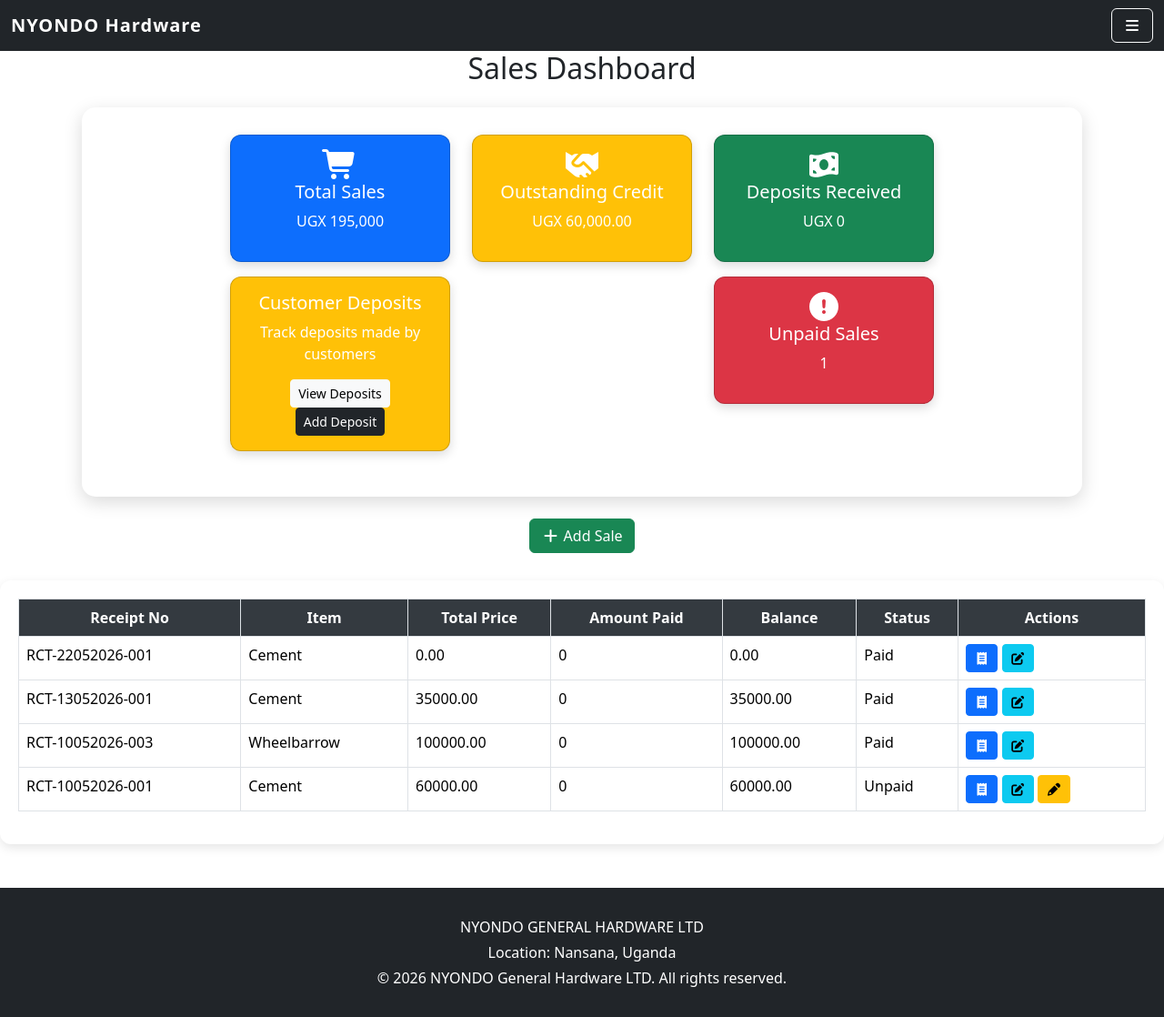
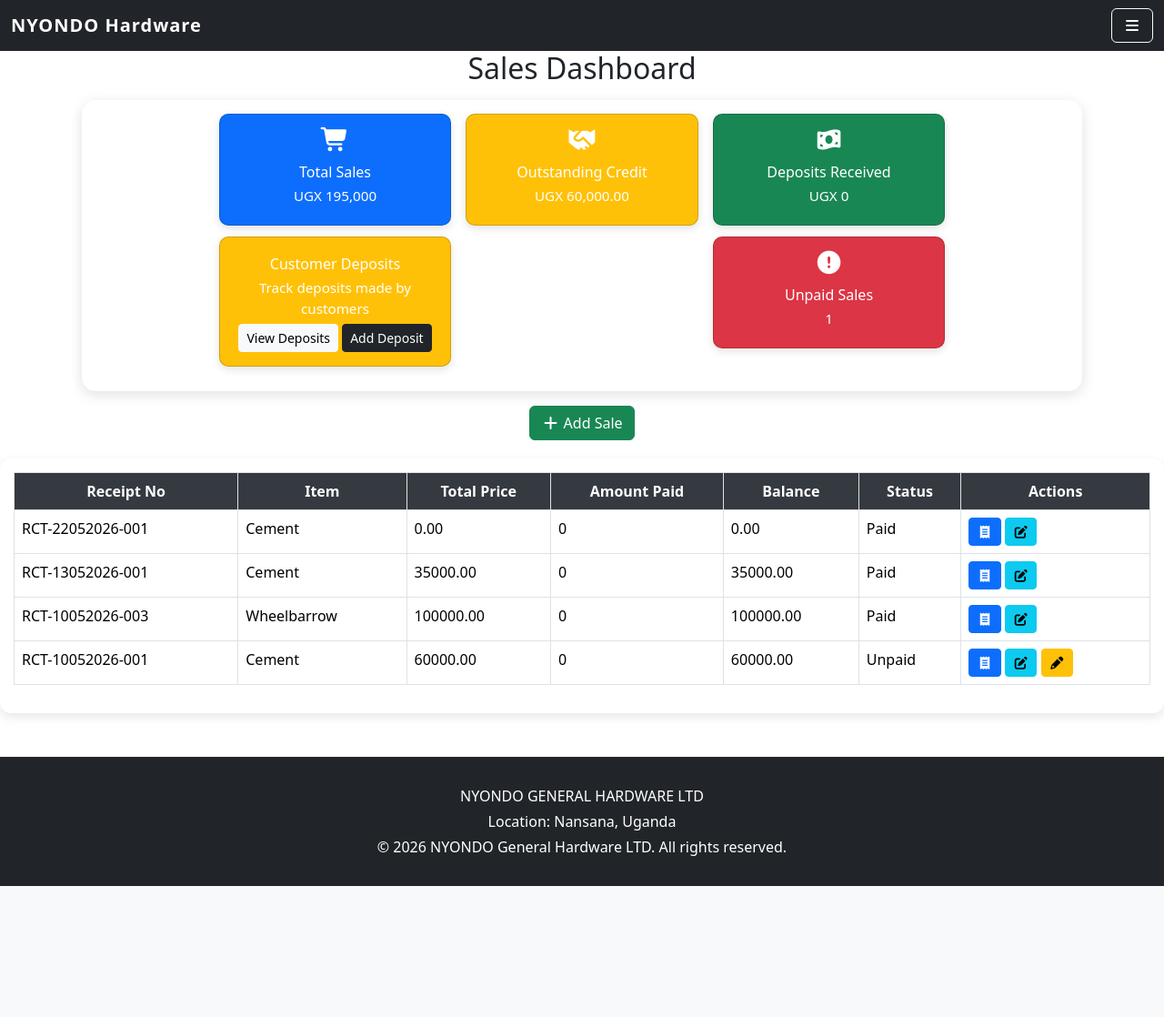
Before and after one commit to gracyb2025-eng/duplicate-, a Django app: page /sales/dashboard/ in a window 1280 px wide. Shown: the whole page at 91% size. After the commit the page ends 974 px from the top, so only its background shows below. Run offline with Django 5.2, Linux system fonts and the light colour scheme; data comes from the database, SQL or seed files in the repository; both versions use the stored data as it was after the commit; data that the repository does not hold is empty; some libraries are stand-ins or nearby versions.

```diff
--- a/dupproject/dupapp/models.py
+++ b/dupproject/dupapp/models.py
@@ -103,9 +103,7 @@ class Sale(models.Model):
 class Payment(models.Model):
 
     sale = models.ForeignKey(Sale,related_name="payments",on_delete=models.CASCADE)
-
     amount = models.DecimalField(max_digits=10,decimal_places=2 )
-
     date = models.DateTimeField(auto_now_add=True)
 
     def __str__(self):
@@ -115,11 +113,8 @@ class Payment(models.Model):
 class Supplier(models.Model):
 
     name = models.CharField(max_length=100, unique=True)
-
     email = models.EmailField(unique=True)
-
     contact = models.CharField(max_length=20,blank=True,null=True)
-
     address = models.CharField(max_length=200,blank=True,null=True)
 
     def __str__(self):
--- a/dupproject/dupapp/templates/sales_dashboard.html
+++ b/dupproject/dupapp/templates/sales_dashboard.html
@@ -2,36 +2,63 @@
 
 {% block content %}
 {% load humanize %}
+
 <style>
+
   /* Container for all cards */
   .cards-container {
     background: #fff;
     border-radius: 15px;
-    padding: 30px;
-    margin: 20px auto;
-    box-shadow: 0 6px 20px rgba(0,0,0,0.15);
-    max-width: 1100px; /* keeps cards centered */
+    padding: 15px; /* reduced from 30px */
+    margin: 10px auto; /* reduced */
+    box-shadow: 0 4px 15px rgba(0,0,0,0.12);
+    max-width: 1100px;
   }
 
   /* Card styling */
   .cards .card {
-    border-radius: 12px;
-    box-shadow: 0 4px 12px rgba(0,0,0,0.15);
+    border-radius: 10px;
+    box-shadow: 0 3px 10px rgba(0,0,0,0.12);
     transition: transform 0.2s ease, box-shadow 0.2s ease;
-    margin-bottom: 20px;
+    margin-bottom: 12px; /* reduced */
   }
+
   .cards .card:hover {
-    transform: translateY(-5px);
-    box-shadow: 0 6px 18px rgba(0,0,0,0.25);
+    transform: translateY(-3px);
+    box-shadow: 0 5px 15px rgba(0,0,0,0.18);
+  }
+
+  /* Smaller card body */
+  .cards .card-body {
+    padding: 15px;
+  }
+
+  /* Smaller icons */
+  .cards .card i {
+    font-size: 1.6rem !important;
+    margin-bottom: 8px;
+  }
+
+  /* Smaller headings */
+  .cards .card h5 {
+    font-size: 1rem;
+    margin-top: 5px;
+    margin-bottom: 5px;
+  }
+
+  /* Smaller paragraph text */
+  .cards .card p {
+    font-size: 0.95rem;
+    margin-bottom: 5px;
   }
 
   /* Table container */
   .table-container {
     background: #fff;
     border-radius: 12px;
-    padding: 20px;
+    padding: 15px;
     box-shadow: 0 4px 12px rgba(0,0,0,0.1);
-    margin-top: 30px;
+    margin-top: 20px;
   }
 
   /* Table header styling */
@@ -41,67 +68,93 @@
     text-align: center;
     font-weight: 600;
   }
+
 </style>
 
-<h2 class="text-center mb-4">Sales Dashboard</h2>
+<h2 class="text-center mb-3">Sales Dashboard</h2>
 
 <!-- Cards container -->
 <div class="cards-container">
+
   <div class="cards">
-    <div class="row justify-content-center">
+
+    <div class="row justify-content-center g-3">
+
       <!-- Total Sales + Customer Deposits stacked -->
       <div class="col-md-3 text-center">
-        <div class="card bg-primary text-white mb-3">
+
+        <div class="card bg-primary text-white">
           <div class="card-body">
-            <i class="fas fa-shopping-cart fa-2x"></i>
+            <i class="fas fa-shopping-cart"></i>
             <h5>Total Sales</h5>
             <p>UGX {{ total_sales|intcomma }}</p>
           </div>
         </div>
+
         <div class="card bg-warning text-white">
           <div class="card-body">
             <h5 class="card-title">Customer Deposits</h5>
-            <p class="card-text">Track deposits made by customers</p>
-            <a href="{% url 'deposit_list' %}" class="btn btn-light btn-sm">View Deposits</a>
-            <a href="{% url 'add_deposit' %}" class="btn btn-dark btn-sm">Add Deposit</a>
+
+            <p class="card-text">
+              Track deposits made by customers
+            </p>
+
+            <a href="{% url 'deposit_list' %}"
+               class="btn btn-light btn-sm">
+              View Deposits
+            </a>
+
+            <a href="{% url 'add_deposit' %}"
+               class="btn btn-dark btn-sm">
+              Add Deposit
+            </a>
           </div>
         </div>
+
       </div>
 
       <!-- Outstanding Credit -->
       <div class="col-md-3 text-center">
+
         <div class="card bg-warning text-white">
           <div class="card-body">
-            <i class="fas fa-handshake fa-2x"></i>
+            <i class="fas fa-handshake"></i>
             <h5>Outstanding Credit</h5>
             <p>UGX {{ outstanding_credit|intcomma }}</p>
           </div>
         </div>
+
       </div>
 
       <!-- Deposits Received + Unpaid Sales stacked -->
       <div class="col-md-3 text-center">
-        <div class="card bg-success text-white mb-3">
+
+        <div class="card bg-success text-white">
           <div class="card-body">
-            <i class="fas fa-money-bill-wave fa-2x"></i>
+            <i class="fas fa-money-bill-wave"></i>
             <h5>Deposits Received</h5>
             <p>UGX {{ total_deposits|intcomma }}</p>
           </div>
         </div>
+
         <div class="card bg-danger text-white">
           <div class="card-body">
-            <i class="fas fa-exclamation-circle fa-2x"></i>
+            <i class="fas fa-exclamation-circle"></i>
             <h5>Unpaid Sales</h5>
             <p>{{ unpaid_sales|intcomma }}</p>
           </div>
         </div>
+
       </div>
+
     </div>
+
   </div>
+
 </div>
 
 <!-- Add Sale button -->
-<div class="text-center mt-4">
+<div class="text-center mt-3">
   <a href="{% url 'save_sale' %}" class="btn btn-success">
     <i class="fas fa-plus"></i> Add Sale
   </a>
@@ -109,7 +162,9 @@
 
 <!-- Sales table -->
 <div class="table-container">
+
   <table class="table table-bordered">
+
     <thead>
       <tr>
         <th>Receipt No</th>
@@ -121,8 +176,11 @@
         <th>Actions</th>
       </tr>
     </thead>
+
     <tbody>
+
       {% for sale in sales %}
+
       <tr>
         <td>{{ sale.receipt_number }}</td>
         <td>{{ sale.item_name }}</td>
@@ -130,23 +188,47 @@
         <td>{{ sale.amount_paid }}</td>
         <td>{{ sale.balance }}</td>
         <td>{{ sale.status }}</td>
+
         <td>
-          <a href="{% url 'view_receipt' sale.id %}" class="btn btn-sm btn-primary" title="View Receipt">
+
+          <a href="{% url 'view_receipt' sale.id %}"
+             class="btn btn-sm btn-primary"
+             title="View Receipt">
+
             <i class="fa-solid fa-receipt"></i>
+
           </a>
-          <a href="{% url 'edit_sale' sale.id %}" class="btn btn-sm btn-info" title="Edit Sale">
+
+          <a href="{% url 'edit_sale' sale.id %}"
+             class="btn btn-sm btn-info"
+             title="Edit Sale">
+
             <i class="fa-solid fa-pen-to-square"></i>
+
           </a>
 
           {% if sale.payment_method == "Credit" and sale.balance > 0 %}
-            <a href="{% url 'add_payment' sale.id %}" class="btn btn-sm btn-warning" title="Add Payment">
-              <i class="fa-solid fa-pencil"></i>
-            </a>
+
+          <a href="{% url 'add_payment' sale.id %}"
+             class="btn btn-sm btn-warning"
+             title="Add Payment">
+
+            <i class="fa-solid fa-pencil"></i>
+
+          </a>
+
           {% endif %}
+
         </td>
+
       </tr>
+
       {% endfor %}
+
     </tbody>
+
   </table>
+
 </div>
+
 {% endblock %}
--- a/dupproject/dupapp/views.py
+++ b/dupproject/dupapp/views.py
@@ -212,9 +212,6 @@ def add_supplier_payment(request, stock_id):
     return render(request, "supplier_payment_form.html", {"stock": stock})
 
 
-
-
-
 def stock_reports(request):
     inflow = Stock.objects.values('date_received__date').annotate(total=Sum('quantity'))
     outflow = []  # later link to your Sale model if you have one
@@ -338,3 +335,9 @@ def edit_stock(request, stock_id):
 
 def landing_page(request):
     return render(request, 'landing.html')
+
+def login_view(request):
+    if request != 'POST':
+        return render('login.html')
+    username = request.POST.get('username')
+    password = request.POST.get('password')
```
Also changed, not shown: dupproject/db.sqlite3.
